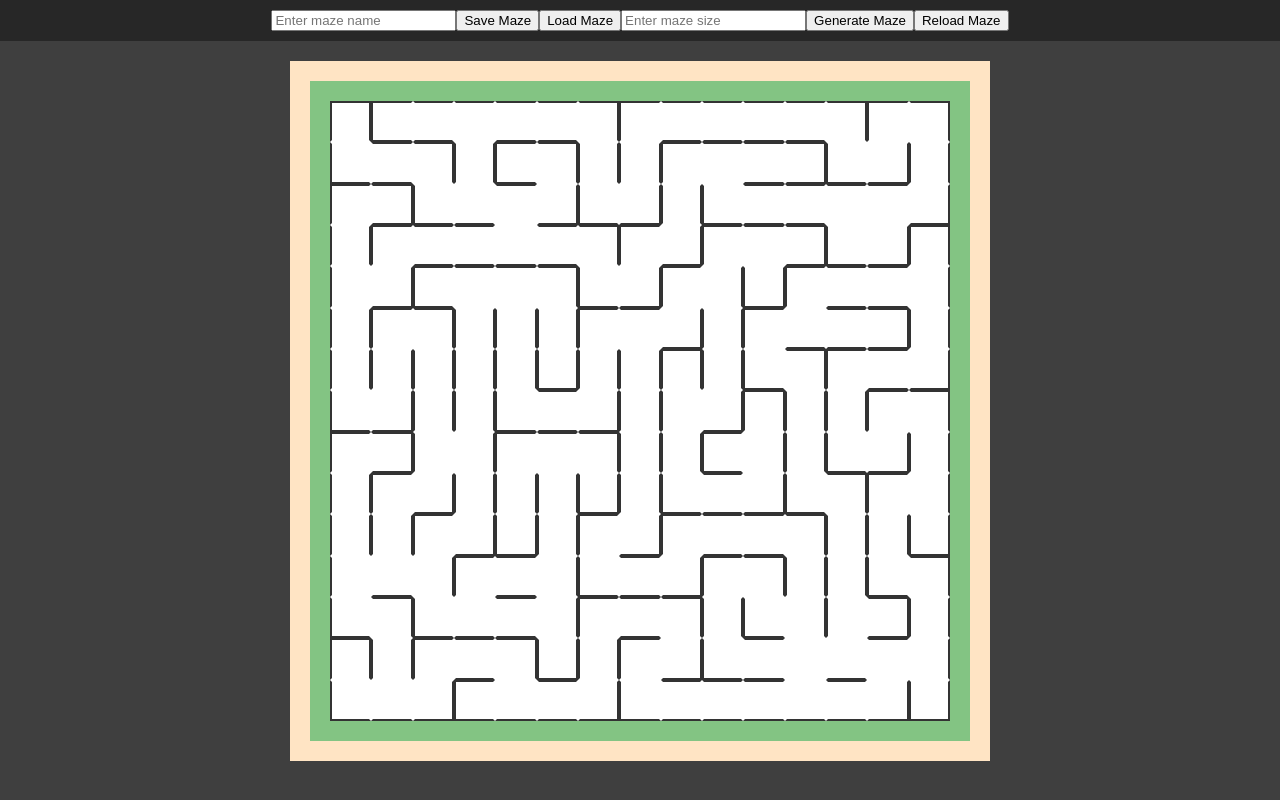
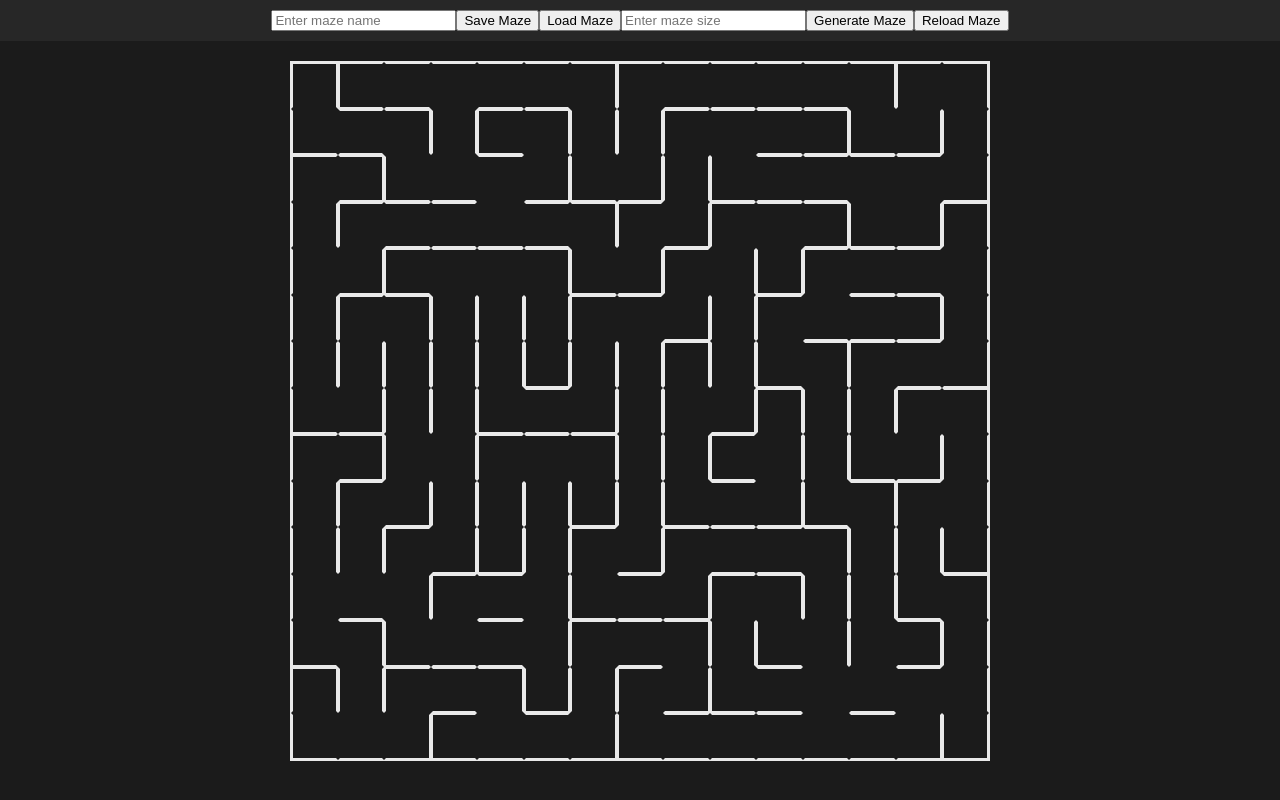
Before and after one commit to okRoni/p1-laberinto-backtraking, a Flask app: page / in a window 1280 px wide. Run offline with Flask 3, Linux system fonts and the light colour scheme.

Commit message:
maze styling to not suffer from blindness

```diff
--- a/static/css/style.css
+++ b/static/css/style.css
@@ -2,14 +2,15 @@
 
 /* variables */
 :root {
-    --maze-border-color: #333;
+    --maze-background-color: #1b1b1b;
+    --maze-border-color: #e9e9e9;
     --maze-border-width: 2px;
     --cell-min-size: 8px;
 }
 
 body {
     font-family: Arial, sans-serif;
-    background-color: #3f3f3f;
+    background-color: var(--maze-background-color);
     margin: 0;
     padding: 0;
 }
@@ -27,13 +28,12 @@ body {
 /* styles for the cells in the maze */
 .maze-container {
     justify-content: center;
+    display: flex;
     align-items: center;
-    width: 700px;
+    max-width: 700px;
     height: 100%;
     aspect-ratio: 1;
     margin: auto;
-    padding: 20px;
-    background-color: bisque;
     box-sizing: border-box;
 }
 
@@ -43,9 +43,8 @@ body {
     flex: 1 1 auto;
     height: 100%;
     flex-wrap: wrap;
-    padding: 20px;
-    background-color: rgb(131, 196, 131);
     box-sizing: border-box;
+    border: calc(var(--maze-border-width) / 2) solid var(--maze-border-color);
 }
 
 /* multiples of this inside one maze */
@@ -64,7 +63,7 @@ body {
     align-items: center;
     border: var(--maze-border-width) solid var(--maze-border-color);
     box-sizing: border-box;
-    background-color: #fff;
+    background-color: var(--maze-background-color);
     min-width: var(--cell-min-size);
     min-height: var(--cell-min-size);
 }
```
